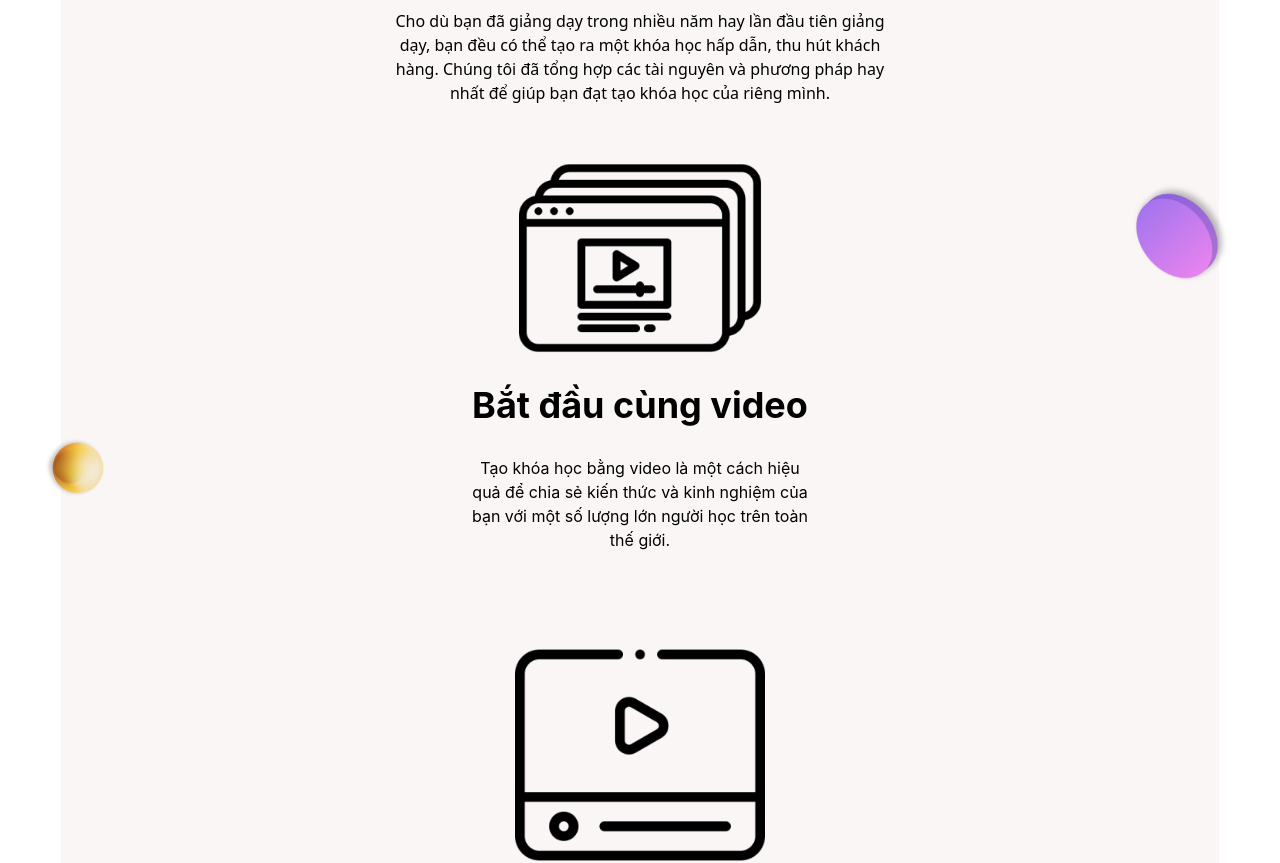
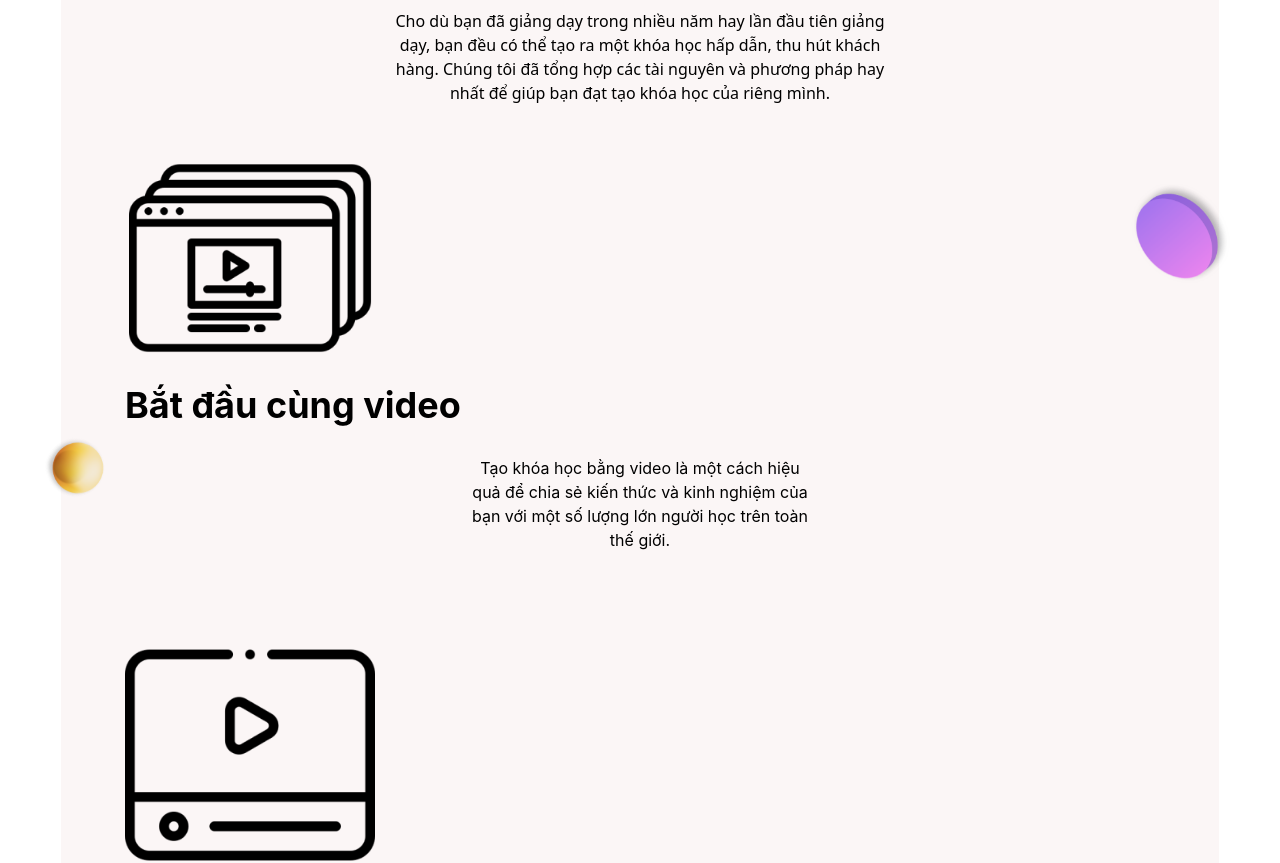
Before and after one commit to sugarviet/emate-user, a Next.js app: page /teach-with-emate in a window 1280 px wide. Shown: the part 1220-2083 px from the top of the page. Built offline with nearby package versions, Linux system fonts and the light colour scheme.

Commit message:
Update globals.css

```diff
--- a/src/app/globals.css
+++ b/src/app/globals.css
@@ -139,7 +139,7 @@ input[type="search"].dark::-webkit-search-cancel-button {
 }
 
 .display_vertical {
-  @apply flex flex-col items-center;
+  @apply flex flex-col;
 }
 
 /*--------------------------------- SCREEN-SIZE ---------------------------------*/
```
